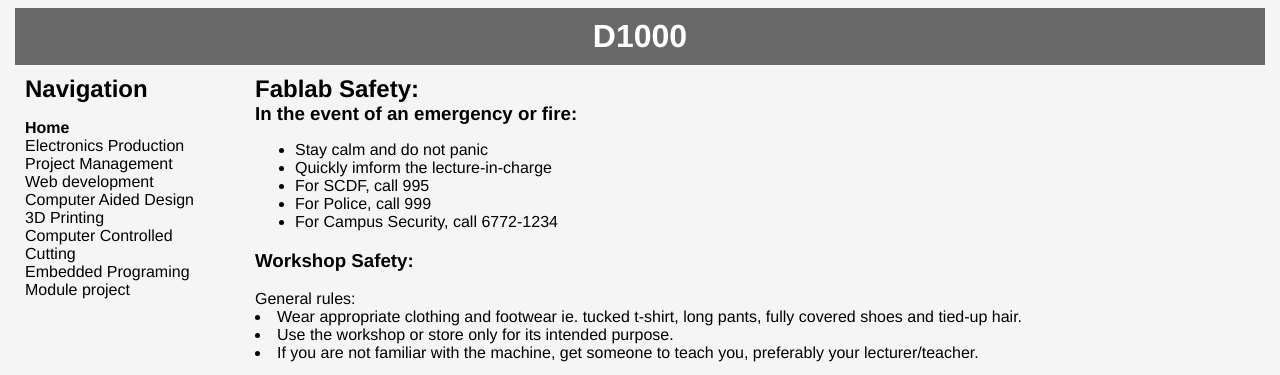
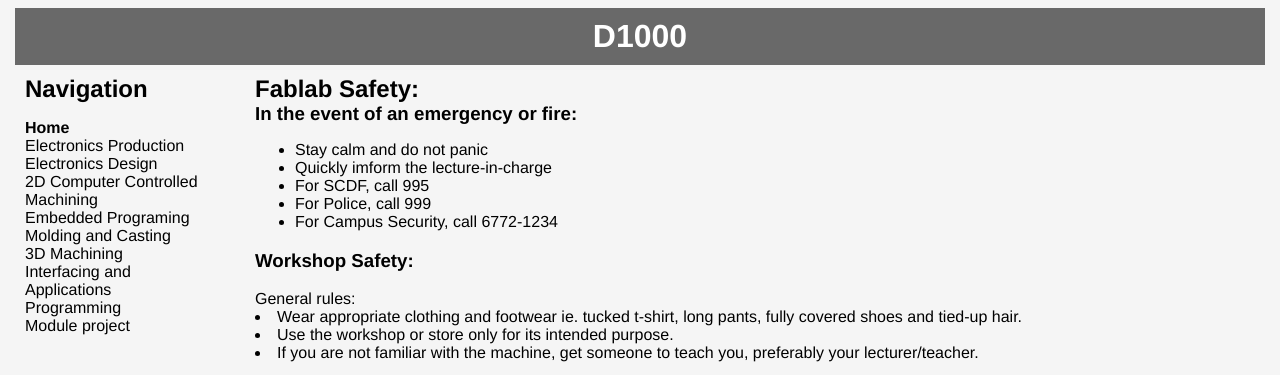
Before and after one commit to muzaffar2020/EP1001, a plain HTML site: page electronicsproduction.html in a window 1280 px wide. Shown: the top 375 px of the page. Drawn offline with Linux system fonts and the light colour scheme; files whose address does not match are found by name.

Commit message:
Update electronicsproduction.html

```diff
--- a/electronicsproduction.html
+++ b/electronicsproduction.html
@@ -16,12 +16,12 @@
                     <ul>
                         <li><a class="selected" href="index.html">Home</a></li>
                         <li><a href="electronicsproduction.html">Electronics Production</a></li>
-                            <li><a href="projectmanagement.html">Project Management</a></li>
-                            <li><a href="webdevelopment.html">Web development</a></li>
-                            <li><a href="cad.html">Computer Aided Design</a></li>
-                            <li><a href="3dprinting.html">3D Printing</a></li>
-                            <li><a href="computercontrolledcutting.html">Computer Controlled Cutting</a></li>
-                            <li><a href="embeddedprograming.html">Embedded Programing</a></li>
+                            <li><a href="electronicsdesign.html">Electronics Design</a></li>
+                            <li><a href="2dcomputercontrolledmachining.html">2D Computer Controlled Machining</a></li>
+                        <li><a href="embeddedprograming.html">Embedded Programing</a></li>
+                            <li><a href="moldingandcasting.html">Molding and Casting</a></li>
+                            <li><a href="3dmachining.html">3D Machining</a></li>
+                            <li><a href="interfaceandapplicationsprogramming.html">Interfacing and Applications Programming</a></li>
                             <li><a href="moduleproject.html">Module project</a></li>
 
                     </ul>
```
